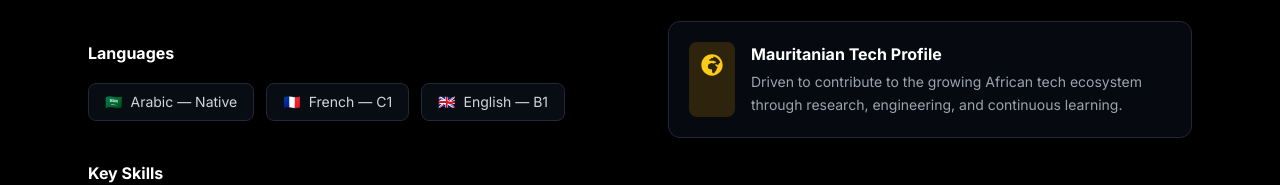
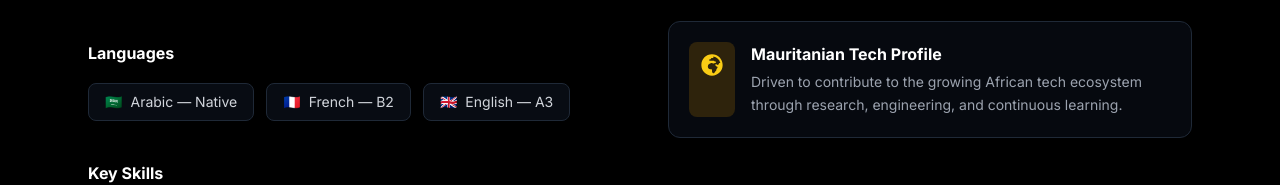
Before and after one commit to TAher-Ahmedou/taher-portfolio, a Next.js app: page / in a window 1280 px wide. Shown: the part 1575-1760 px from the top of the page. Built offline with nearby package versions, Linux system fonts and the light colour scheme.

Commit message:
Update About.tsx

```diff
--- a/components/About.tsx
+++ b/components/About.tsx
@@ -104,8 +104,8 @@ export default function About() {
             <h3 className="text-white font-semibold mb-4">Languages</h3>
             <div className="flex flex-wrap gap-3">
               <LanguageBadge flag="🇸🇦" text="Arabic — Native" />
-              <LanguageBadge flag="🇫🇷" text="French — C1" />
-              <LanguageBadge flag="🇬🇧" text="English — B1" />
+              <LanguageBadge flag="🇫🇷" text="French — B2" />
+              <LanguageBadge flag="🇬🇧" text="English — A3" />
             </div>
           </div>
 
```
